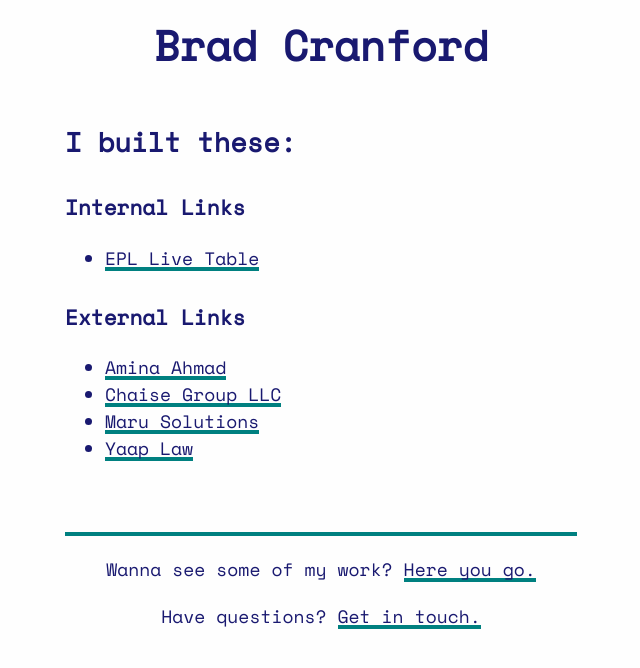
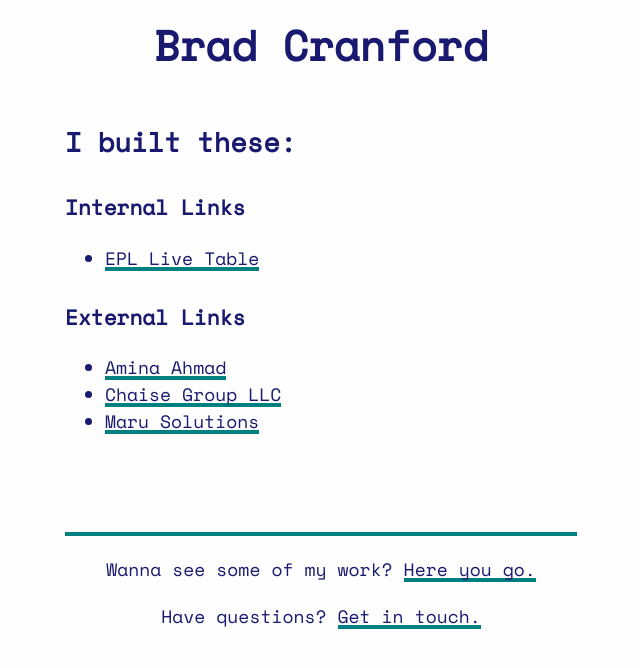
Before and after one commit to bscranford/personal-site, a Jekyll site: the page built from work/index.html, in a window 1280 px wide. Shown: the top 668 px of the page, without its empty margins (319-959 px from the left). Built offline with Jekyll 4.4.1, drawn with Linux system fonts in a browser that asks for light colours.

Commit message:
remove yaap law

```diff
--- a/work/index.html
+++ b/work/index.html
@@ -17,6 +17,5 @@ layout: default
     <li>
       <a href="http://marusolutions.com" target="_blank">Maru Solutions</a>
     </li>
-    <li><a href="http://yaaplaw.com" target="_blank">Yaap Law</a></li>
   </ul>
 </section>
```
Also changed, not shown: 2 other files.
